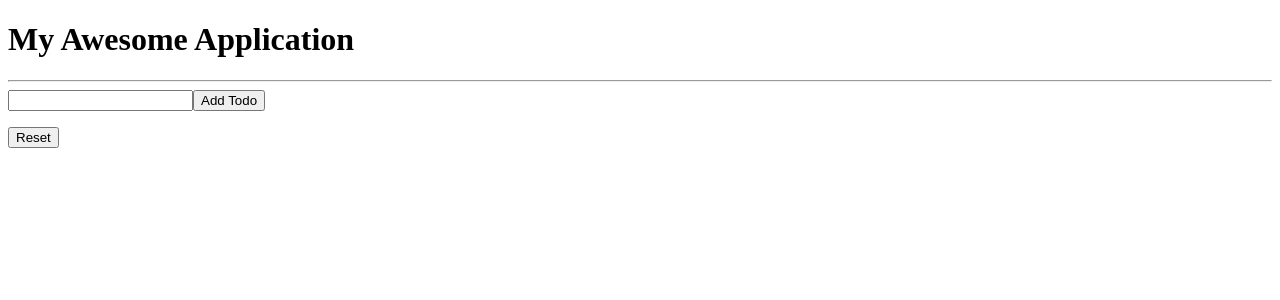
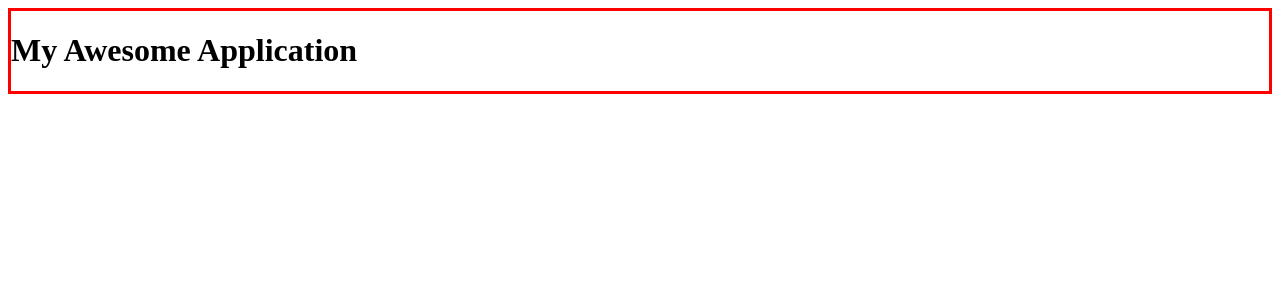
Before and after one commit to Giusp94/React, a React (Vite) app: page / in a window 1280 px wide. Shown: the top 300 px of the page. Built offline with nearby package versions, Linux system fonts and the light colour scheme.

Commit message:
Added ex Composition Children

```diff
--- a/src/App.jsx
+++ b/src/App.jsx
@@ -1,11 +1,11 @@
+import { Container } from "./Container";
 import { TodoList } from "./TodoList";
 
 export function App() {
   return (
-    <div>
-      <h1>My Awesome Application</h1>
+    <Container title={<h1>My Awesome Application</h1>}>
       <hr />
       <TodoList />
-    </div>
+    </Container>
   );
 }
--- /dev/null
+++ b/src/Container.css
@@ -0,0 +1,13 @@
+div {
+  border: 1px solid red;
+  background-color: #fff;
+}
+.title {
+  cursor: pointer;
+}
+.dn {
+  display: none;
+}
+.db {
+  display: block;
+}
--- /dev/null
+++ b/src/Container.jsx
@@ -0,0 +1,26 @@
+import { useState } from "react";
+import "./Container.css";
+
+export function Container({ title, children }) {
+  const [collapsed, setCollapsed] = useState(false);
+
+  function handleShowParagraph() {
+    setCollapsed((c) => (c === false ? (c = true) : (c = false)));
+  }
+  return (
+    <div>
+      <div className="title" onClick={handleShowParagraph}>
+        {title}
+      </div>
+      <div className={collapsed === false ? "dn" : "db"}>{children}</div>
+    </div>
+  );
+}
+
+/*
+Create a Container component that renders its children within a div tag.
+Have the div tag use a white background and a red border.
+Add a title prop that will contain the title value to be displayed before the children.
+Make the container collapsible, so that when the title is clicked the children are either hidden of shown again.
+Use the useState hook to keep track of the collapsed state.
+*/
```
